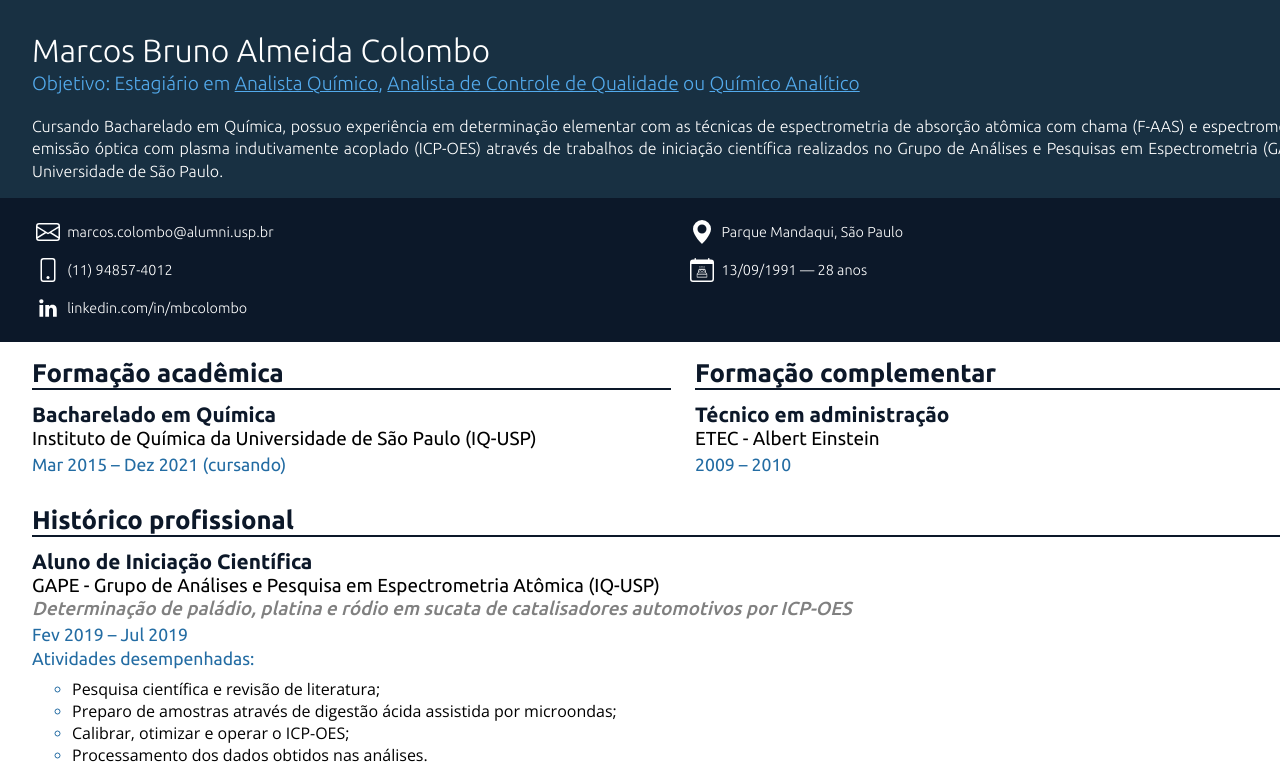
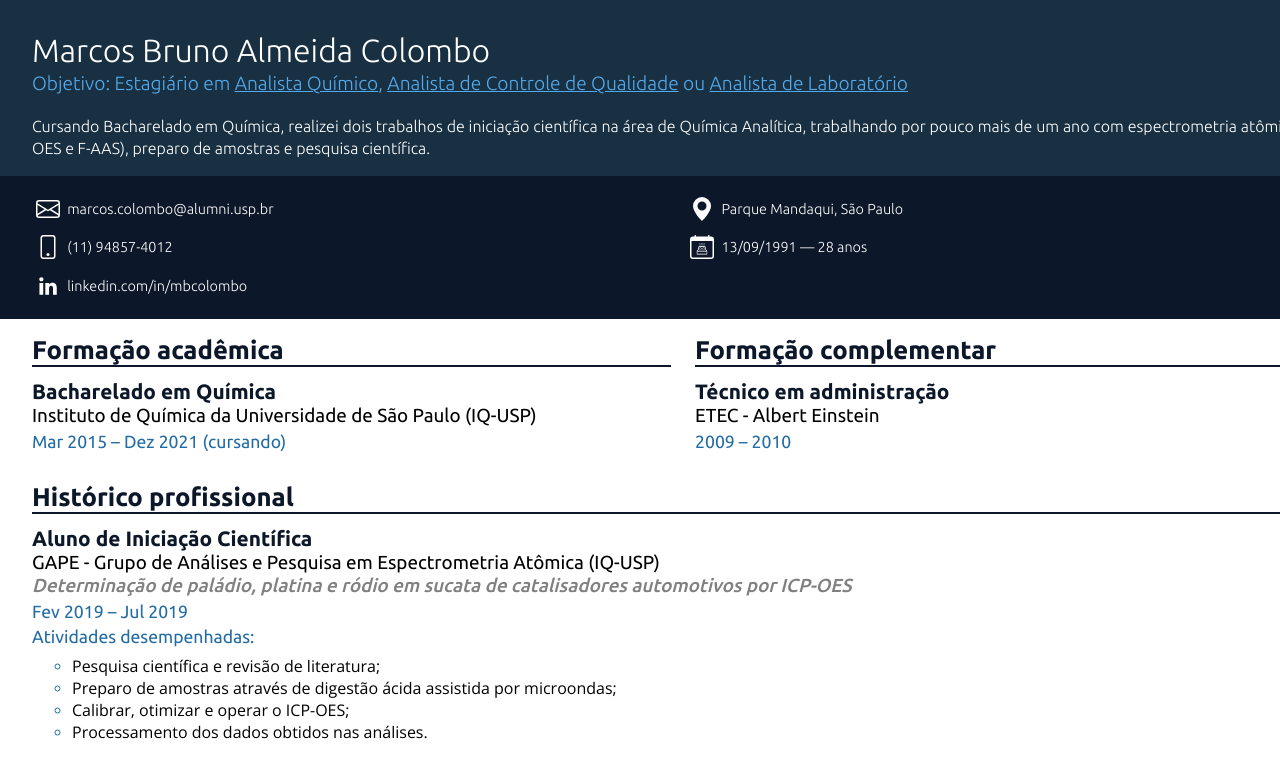
Before and after one commit to bcolombom/bcolombom.github.io, a plain HTML site: page versoes/estagio.html in a window 1280 px wide. Shown: the top 775 px of the page. Drawn offline with nearby package versions, Linux system fonts and the light colour scheme.

Commit message:
Correção

```diff
--- a/versoes/estagio.html
+++ b/versoes/estagio.html
@@ -9,10 +9,7 @@
         <meta charset="UTF-8">
         <meta name="viewport" content="width=device-width, initial-scale=1.0">
         <meta name="author" content="Marcos Bruno Almeida Colombo">
-        <meta name="description" content="Bacharel em química, possui experiência em determinação elementar com as técnicas de
-            espectrometria de absorção atômica com chama (F AAS) e espectrometria de emissão óptica com plasma indutivamente acoplado
-            (ICP OES) através de trabalhos de iniciação científica realizados no Grupo de Análises e Pesquisas em Espectrometria (GAPE)
-            da Universidade de São Paulo.">
+        <meta name="description" content="Cursando Bacharelado em Química, realizei dois trabalhos de iniciação científica na área de Química Analítica, trabalhando por pouco mais de um ano com espectrometria atômica (ICP-OES e F-AAS), preparo de amostras e pesquisa científica.">
         <meta name="robots" content="index, follow">
     </head>
     <body>
@@ -23,11 +20,8 @@
                 <div id="resumo_topo_wrapper">
                     <div id="resumo_topo">
                     <h1>Marcos Bruno Almeida Colombo</h1>
-                        <h2>Objetivo: Estagiário em <u>Analista Químico</u>, <u>Analista de Controle de Qualidade</u> ou <u>Químico Analítico</u></h2>
-                        <p>Cursando Bacharelado em Química, possuo experiência em determinação elementar com as técnicas de espectrometria
-                        de absorção atômica com chama (F-AAS) e espectrometria de emissão óptica com plasma indutivamente acoplado (ICP-OES)
-                        através de trabalhos de iniciação científica realizados no Grupo de Análises e Pesquisas em Espectrometria (GAPE) da
-                        Universidade de São Paulo.</p>
+                        <h2>Objetivo: Estagiário em <u>Analista Químico</u>, <u>Analista de Controle de Qualidade</u> ou <u>Analista de Laboratório</u></h2>
+                        <p>Cursando Bacharelado em Química, realizei dois trabalhos de iniciação científica na área de Química Analítica, trabalhando por pouco mais de um ano com espectrometria atômica (ICP-OES e F-AAS), preparo de amostras e pesquisa científica.</p>
                     </div>
                     <!--<figure id="foto">
                         <img src="../imagens/foto.png">
```
